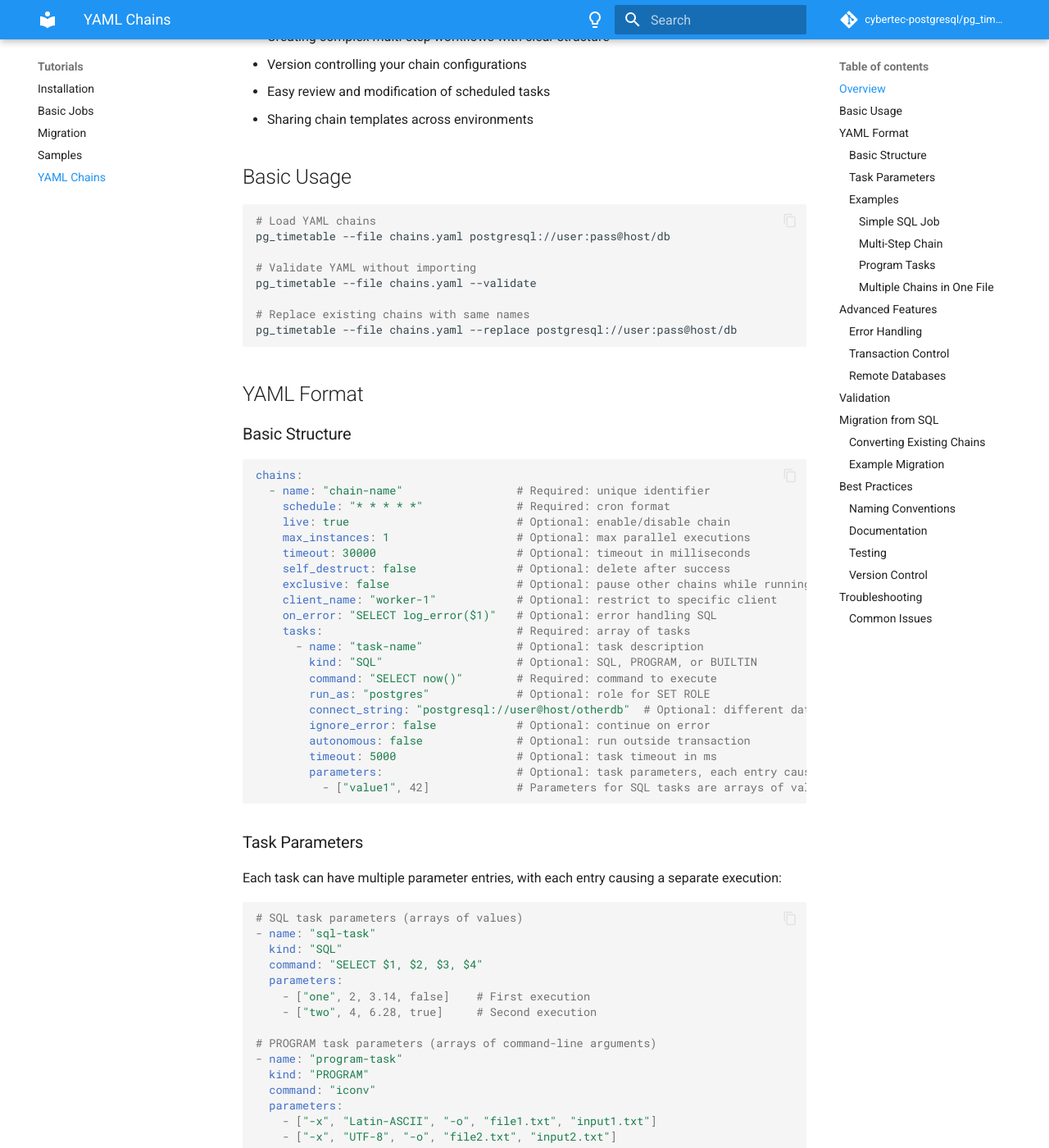
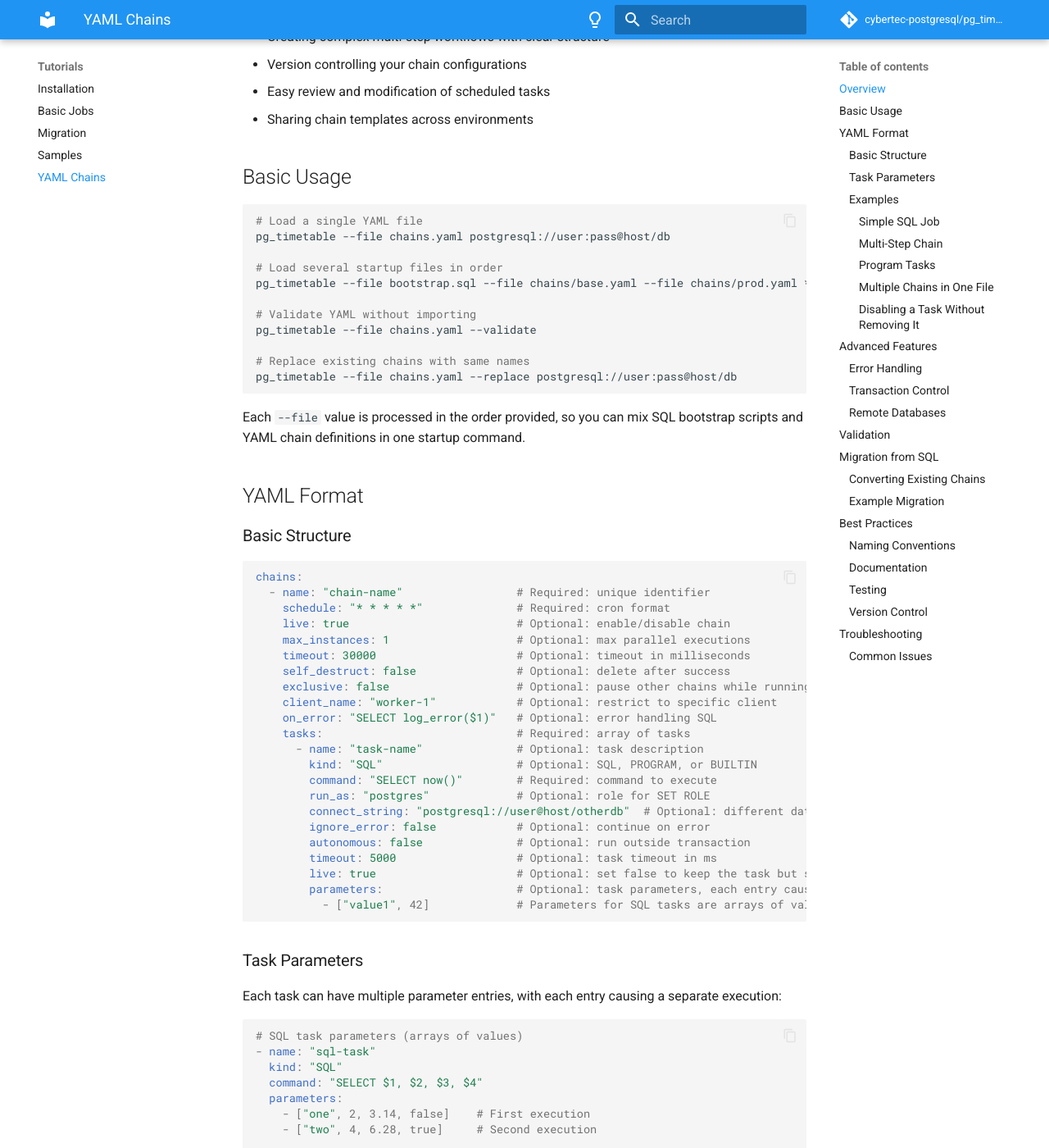
Before and after one commit to cybertec-postgresql/pg_timetable, an MkDocs documentation site: the page built from docs/yaml-usage-guide.md, in a window 1280 px wide and 1400 px high, scrolled down 405 px. Shown: the whole window at 82% size. Built offline with MkDocs 1.6.1 and Material for MkDocs 9.7.7, drawn with Linux system fonts in a browser that asks for light colours; comment, search, counter and statistics services are not loaded; the version menu is left out; some of the changed text lies outside the part shown.

Commit message:
[*] update release documentation (#800)
Co-authored-by: Copilot App <223556219+Copilot@users.noreply.github.com>

````diff
--- a/docs/yaml-usage-guide.md
+++ b/docs/yaml-usage-guide.md
@@ -14,8 +14,11 @@ YAML chain definitions provide a human-readable way to create scheduled task cha
 ## Basic Usage
 
 ```bash
-# Load YAML chains
+# Load a single YAML file
 pg_timetable --file chains.yaml postgresql://user:pass@host/db
+
+# Load several startup files in order
+pg_timetable --file bootstrap.sql --file chains/base.yaml --file chains/prod.yaml ******host/db
 
 # Validate YAML without importing
 pg_timetable --file chains.yaml --validate
@@ -23,6 +26,8 @@ pg_timetable --file chains.yaml --validate
 # Replace existing chains with same names
 pg_timetable --file chains.yaml --replace postgresql://user:pass@host/db
 ```
+
+Each `--file` value is processed in the order provided, so you can mix SQL bootstrap scripts and YAML chain definitions in one startup command.
 
 ## YAML Format
 
@@ -48,6 +53,7 @@ chains:
         ignore_error: false            # Optional: continue on error
         autonomous: false              # Optional: run outside transaction
         timeout: 5000                  # Optional: task timeout in ms
+        live: true                     # Optional: set false to keep the task but skip execution
         parameters:                    # Optional: task parameters, each entry causes separate execution
           - ["value1", 42]             # Parameters for SQL tasks are arrays of values
 ```
@@ -200,6 +206,26 @@ chains:
       - command: "DELETE FROM logs WHERE created_at < now() - interval '7 days'"
 ```
 
+#### Disabling a Task Without Removing It
+
+```yaml
+chains:
+  - name: "maintenance-window"
+    schedule: "0 1 * * *"
+    live: true
+
+    tasks:
+      - name: "pre-check"
+        command: "SELECT run_precheck()"
+      - name: "paused-step"
+        command: "SELECT run_optional_step()"
+        live: false
+      - name: "post-check"
+        command: "SELECT run_postcheck()"
+```
+
+Tasks with `live: false` remain part of the chain definition but are skipped until re-enabled.
+
 ## Advanced Features
 
 ### Error Handling
@@ -259,10 +285,10 @@ YAML files are validated when loaded:
 - **Task kinds**: Must be SQL, PROGRAM, or BUILTIN
 - **Timeouts**: Non-negative integers
 
-Use `--validate` to check files without importing:
+Use `--validate` to check one or more YAML files without importing:
 
 ```bash
-pg_timetable --file chains.yaml --validate
+pg_timetable --file chains/base.yaml --file chains/prod.yaml --validate
 ```
 
 ## Migration from SQL
````
Also changed, not shown: README.md (+6 -2 lines), docs/components.md (+10 -0 lines), docs/index.md (+6 -1 lines), docs/installation.md (+1 -0 lines).
